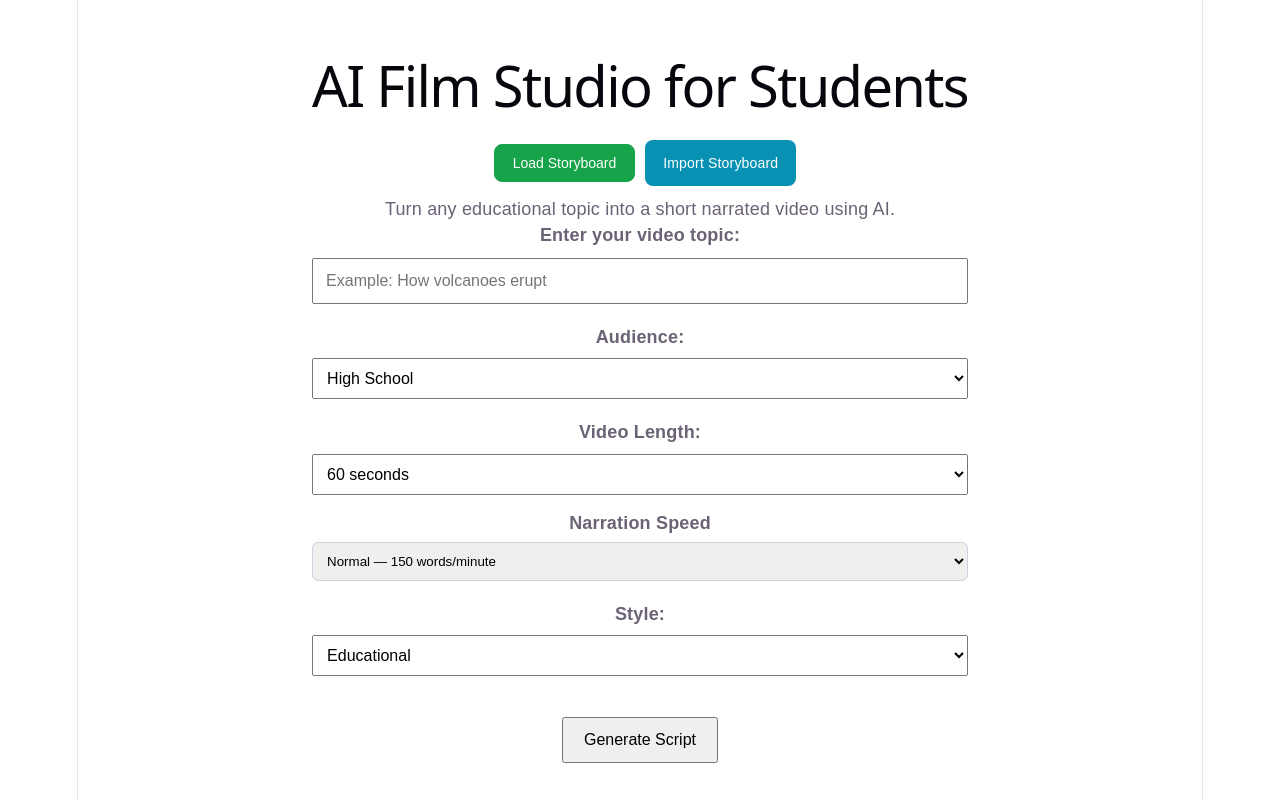
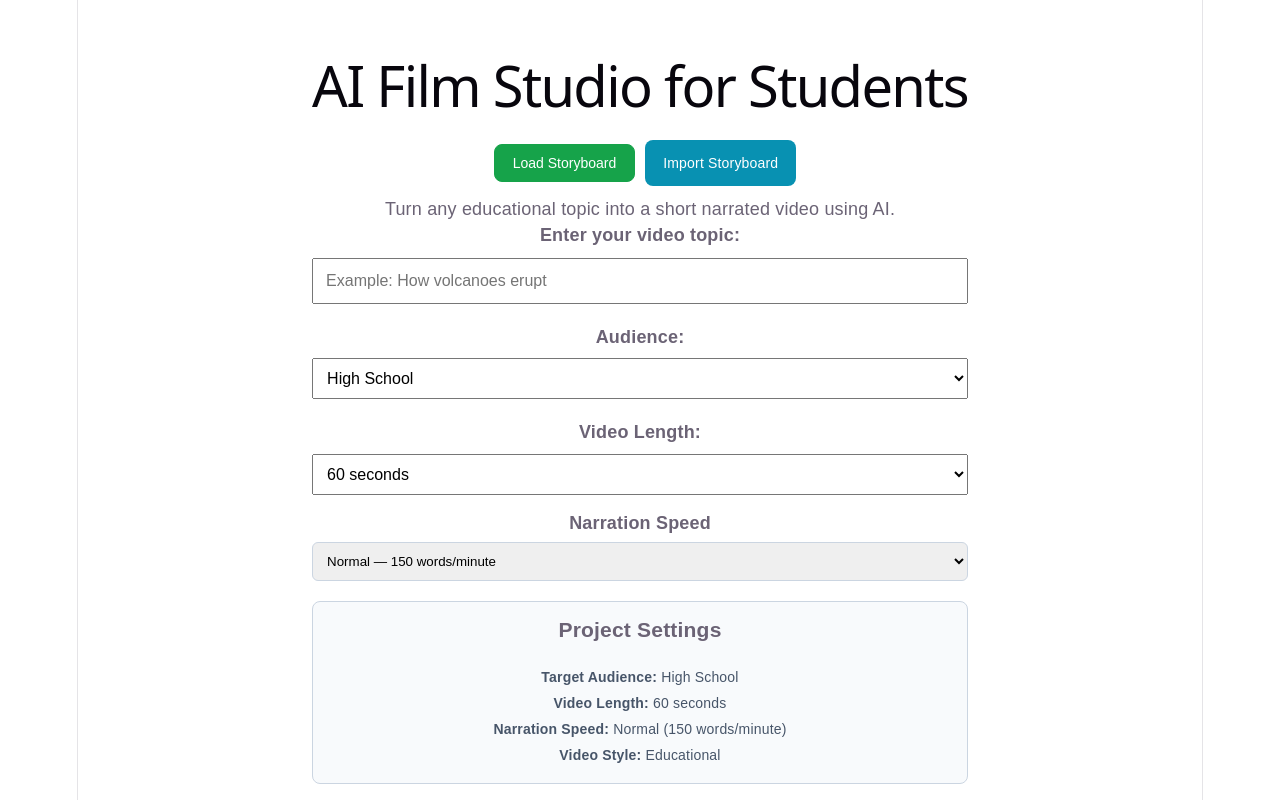
Before and after one commit to SharpBecarre/ai-film-studio-for-students, a React app in the folder frontend/: page / in a window 1280 px wide. Shown: the top 800 px of the page. Built offline with nearby package versions, Linux system fonts and the light colour scheme; the HTML template or start-up script is replaced by a standard one.

Commit message:
Add live project settings summary

```diff
--- a/frontend/src/App.jsx
+++ b/frontend/src/App.jsx
@@ -455,7 +455,42 @@ function App() {
               <option value="180">Fast — 180 words/minute</option>
             </select>
           </div>
+          <div
+            style={{
+              marginTop: "20px",
+              padding: "15px",
+              backgroundColor: "#f8fafc",
+              border: "1px solid #cbd5e1",
+              borderRadius: "8px",
+            }}
+          >
+            <h3 style={{ marginTop: 0 }}>
+              Project Settings
+            </h3>
 
+            <p style={{ fontSize: "14px", color: "#475569" }}>
+              <strong>Target Audience:</strong> {audience}
+            </p>
+
+            <p style={{ fontSize: "14px", color: "#475569" }}>
+              <strong>Video Length:</strong> {videoLength} seconds
+            </p>
+
+            <p style={{ fontSize: "14px", color: "#475569" }}>
+              <strong>Narration Speed:</strong>{" "}
+              {narrationSpeed === "120"
+                ? "Slow"
+                : narrationSpeed === "150"
+                ? "Normal"
+                : "Fast"}{" "}
+              ({narrationSpeed} words/minute)
+            </p>
+
+            <p style={{ fontSize: "14px", color: "#475569" }}>
+              <strong>Video Style:</strong> {style}
+            </p>
+
+          </div>
         </div>
         <div style={{ marginTop: "20px" }}>
           <label htmlFor="style">
```
